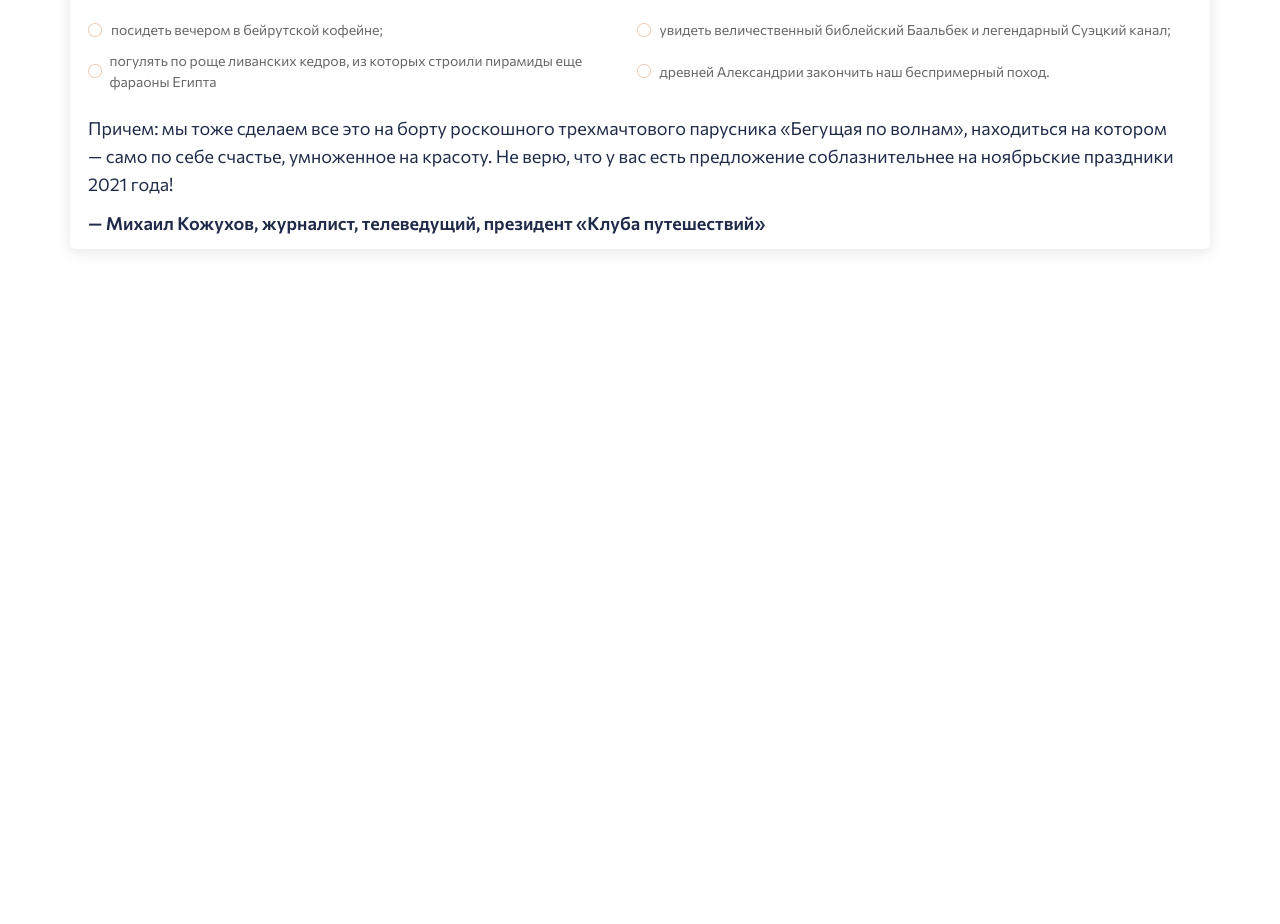
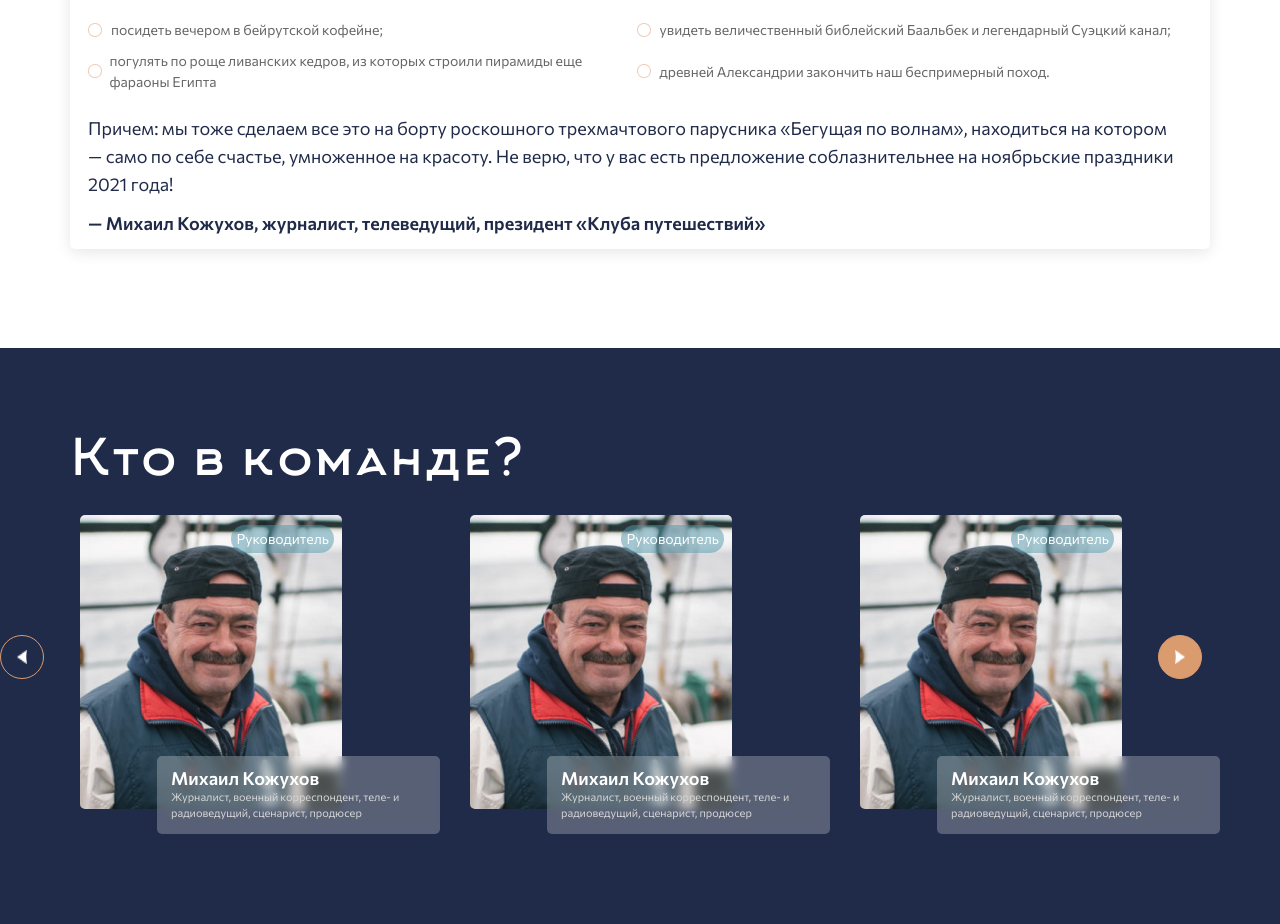
Before and after one commit to Fokusss/Kruiz, a website built with webpack: page src/index.html in a window 1280 px wide. Shown: the part 1227-2151 px from the top of the page. Before the commit the page ends 1491 px from the top, so only its background shows below. Built offline with nearby package versions, Linux system fonts and the light colour scheme; a web font is replaced by a local one.

Commit message:
Сделать секцию team

```diff
--- a/src/index.html
+++ b/src/index.html
@@ -121,6 +121,46 @@
         <p class="description__author">&mdash;&nbsp;Михаил Кожухов, журналист, телеведущий, президент &laquo;Клуба путешествий&raquo;</p>
       </blockquote>
     </section>
+
+    <section class="team">
+      <h2 class="team__title">Кто в команде?</h2>
+      <div class="team__slider">
+        <button class="button_type_back"></button>
+        <ul class="team__container">
+          <li>
+            <div class="team__item">
+              <img src="<%=require("./images/mihail_kojuhov.png")%>" alt="mihailkojuhov" class="team__image">
+              <div class="team__caption">
+                <h3 class="team__name">Михаил Кожухов</h3>
+                <p class="team__text">Журналист, военный корреспондент, теле- и радиоведущий, сценарист, продюсер </p>
+              </div>
+              <p class="team__role">Руководитель</p>
+            </dev>
+          </li>
+          <li>
+            <div class="team__item">
+              <img src="<%=require("./images/mihail_kojuhov.png")%>" alt="mihailkojuhov" class="team__image">
+              <div class="team__caption">
+                <h3 class="team__name">Михаил Кожухов</h3>
+                <p class="team__text">Журналист, военный корреспондент, теле- и радиоведущий, сценарист, продюсер </p>
+              </div>
+              <p class="team__role">Руководитель</p>
+            </dev>
+          </li>
+          <li>
+            <div class="team__item">
+              <img src="<%=require("./images/mihail_kojuhov.png")%>" alt="mihailkojuhov" class="team__image">
+              <div class="team__caption">
+                <h3 class="team__name">Михаил Кожухов</h3>
+                <p class="team__text">Журналист, военный корреспондент, теле- и радиоведущий, сценарист, продюсер </p>
+              </div>
+              <p class="team__role">Руководитель</p>
+            </dev>
+          </li>
+        </ul>
+        <button class="button_type_next"></button>
+      </div>
+    </section>
   </main>
 </body>
 
--- a/src/index.scss
+++ b/src/index.scss
@@ -168,6 +168,7 @@ $color-grey: #A4A4A4;
 .adventures {
   max-width: 1148px;
   margin: 44px auto 0 auto;
+  position: relative;
 
   &__title {
     font-family:  $font-Ark;
@@ -517,3 +518,121 @@ $color-grey: #A4A4A4;
     padding-right: 9px;
   }
 }
+
+.team {
+  max-width: 1920px;
+  margin: 99px 0 0 0;
+  padding: 0 0 110px 0;
+  background-color: $open-color;
+
+  &__title {
+    max-width: 1140px;
+    font-family: $font-Ark;
+    font-weight: 400;
+    font-size: 50px;
+    line-height: 75px;
+    padding: 77px 0 0 0;
+    margin: 0 auto;
+    color: white;
+  }
+
+  &__container {
+    max-width: 1140px;
+    padding: 0;
+    margin: 0 36px 0 36px;
+    list-style-type: none;
+    display: grid;
+    grid-template-columns: repeat(auto-fill, 262px);
+    gap: 128px;
+  }
+
+  &__item {
+    margin: 15px 0 0 0;
+    position: relative;
+    background-color: linear-gradient(180deg, rgba(22, 33, 64, 0) 26.56%, #162140 100%);
+  }
+
+  &__image {
+    width: 100%;
+    height: 100%;
+    border-radius: 5px;
+  }
+
+  &__role {
+    position: absolute;
+    top: 10px;
+    right: 8px;
+    margin: 0;
+    padding: 5px 5px 5px 5px;
+    box-sizing: border-box;
+    background-color: rgba(83, 151, 172, 0.5);
+    border-radius: 150px;
+    font-family: $font-Comm;
+    font-weight: 400;
+    font-size: 14px;
+    line-height: 18px;
+    color: white;
+  }
+
+  &__caption {
+    max-width: 283px;
+    position: absolute;
+    bottom: -20px;
+    right: -98px;
+    background: rgba(255, 255, 255, 0.25);
+    backdrop-filter: blur(5px);
+    border-radius: 5px;
+    box-sizing: border-box;
+    padding: 12px 13px 13px 14px;
+  }
+
+  &__name {
+    font-family: $font-Comm;
+    font-weight: 500;
+    font-size: 18px;
+    line-height: 21px;
+    color: #FFFFFF;
+    padding: 0;
+    margin: 0;
+  }
+
+  &__text {
+    padding: 0;
+    margin: 0;
+    font-family: $font-Comm;
+    font-weight: 400;
+    font-size: 11px;
+    line-height: 16px;
+    color: #D5D5D5;
+  }
+
+  &__slider {
+    display: flex;
+    align-items: center;
+  }
+}
+
+.button_type_next {
+  width: 44px;
+  height: 44px;
+  background-color: #DA9B6E;
+  border: 1px solid #DA9B6E;
+  background-image: url(./images/button_next.png);
+  background-size: 10px 14px;
+  background-repeat: no-repeat;
+  background-position: center;
+  border-radius: 50%;
+}
+
+.button_type_back {
+  width: 44px;
+  height: 44px;
+  background-color: inherit;
+  border: 1px solid #DA9B6E;
+  background-image: url(./images/button_next.png);
+  background-size: 10px 14px;
+  background-repeat: no-repeat;
+  background-position: center;
+  border-radius: 50%;
+  transform: matrix(-1, 0, 0, 1, 0, 0);
+}
```
Also changed, not shown: src/images/button_next.png (added), src/images/first.png (added), src/images/mihail_kojuhov.png (added).
